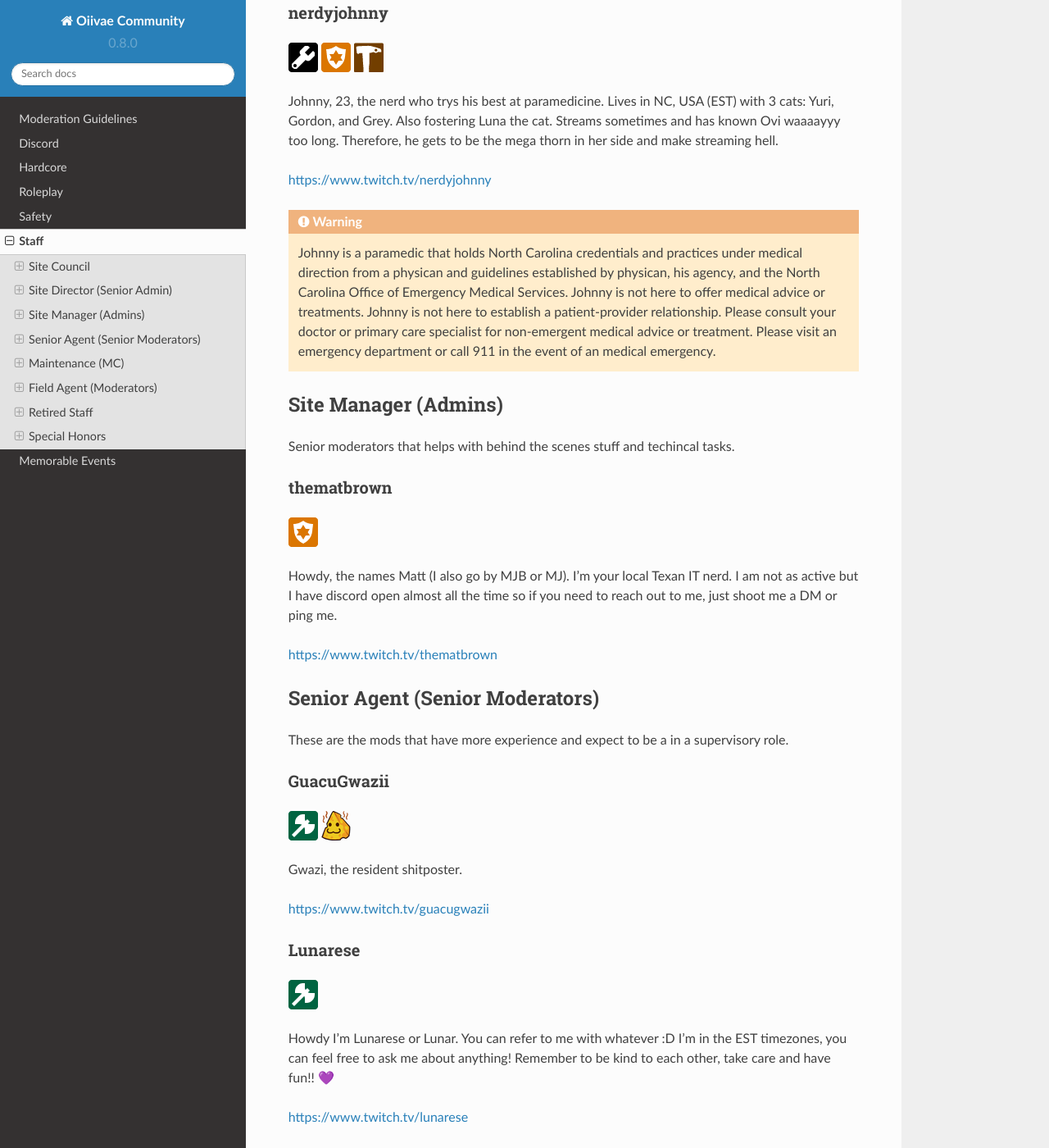
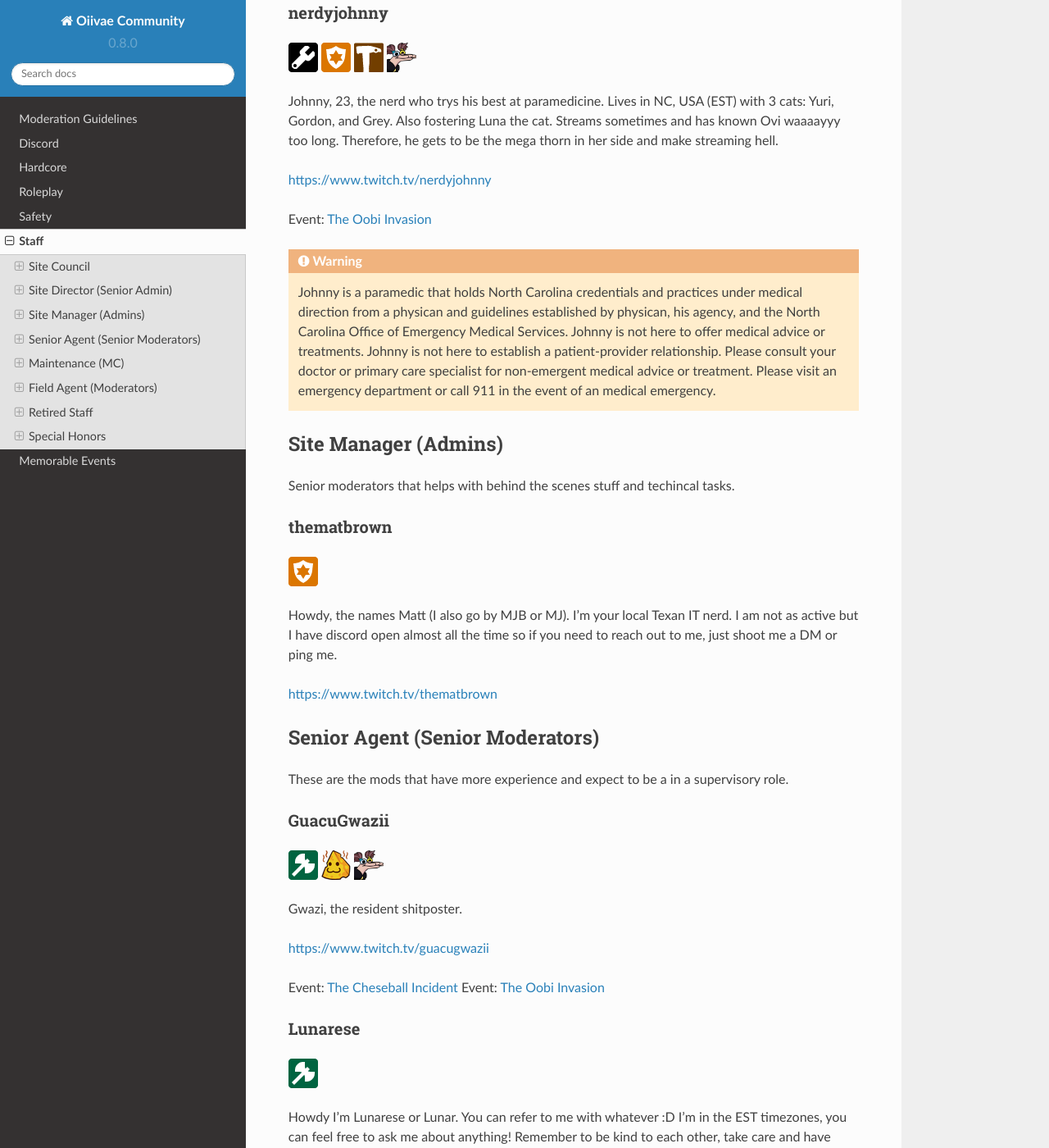
Before and after one commit to nerdyjohnny/ovidoc, a Sphinx documentation site: the page built from docs/source/staff.rst, in a window 1280 px wide and 1400 px high, scrolled down 826 px. Shown: the whole window at 82% size. Built offline with Sphinx 7.4.7 and the Read the Docs theme 2.0.0, drawn with Linux system fonts in a browser that asks for light colours.

Commit message:
Update staff.rst

```diff
--- a/docs/source/staff.rst
+++ b/docs/source/staff.rst
@@ -30,10 +30,15 @@ nerdyjohnny
 .. image:: icons/sitedirector.png
 .. image:: icons/admin.png
 .. image:: icons/custodian.png
+.. image:: icons/oobvae.png
+    :width: 36px
+    :height: 36px
 Johnny, 23, the nerd who trys his best at paramedicine. Lives in NC, USA (EST) with 3 cats: Yuri, Gordon, and Grey. Also fostering Luna the cat. Streams sometimes and has known Ovi waaaayyy too long. Therefore, he gets to be the mega thorn in her side and make streaming hell.
 
 
 https://www.twitch.tv/nerdyjohnny
+
+Event: `The Oobi Invasion <https://docs.oiivae.com/en/latest/event.html#the-oobi-invasion>`_
 
 .. warning:: Johnny is a paramedic that holds North Carolina credentials and practices under medical direction from a physican and guidelines established by physican, his agency, and the North Carolina Office of Emergency Medical Services. Johnny is not here to offer medical advice or treatments. Johnny is not here to establish a patient-provider relationship. Please consult your doctor or primary care specialist for non-emergent medical advice or treatment. Please visit an emergency department or call 911 in the event of an medical emergency.
 
@@ -58,9 +63,16 @@ GuacuGwazii
 ''''''
 .. image:: icons/srmod.png
 .. image:: icons/cheseballs.png
+.. image:: icons/oobvae.png
+    :width: 36px
+    :height: 36px
 Gwazi, the resident shitposter.
 
 https://www.twitch.tv/guacugwazii
+
+Event: `The Cheseball Incident <https://docs.oiivae.com/en/latest/event.html#the-cheseball-incident>`_
+Event: `The Oobi Invasion <https://docs.oiivae.com/en/latest/event.html#the-oobi-invasion>`_
+
 
 Lunarese
 ''''''
```
